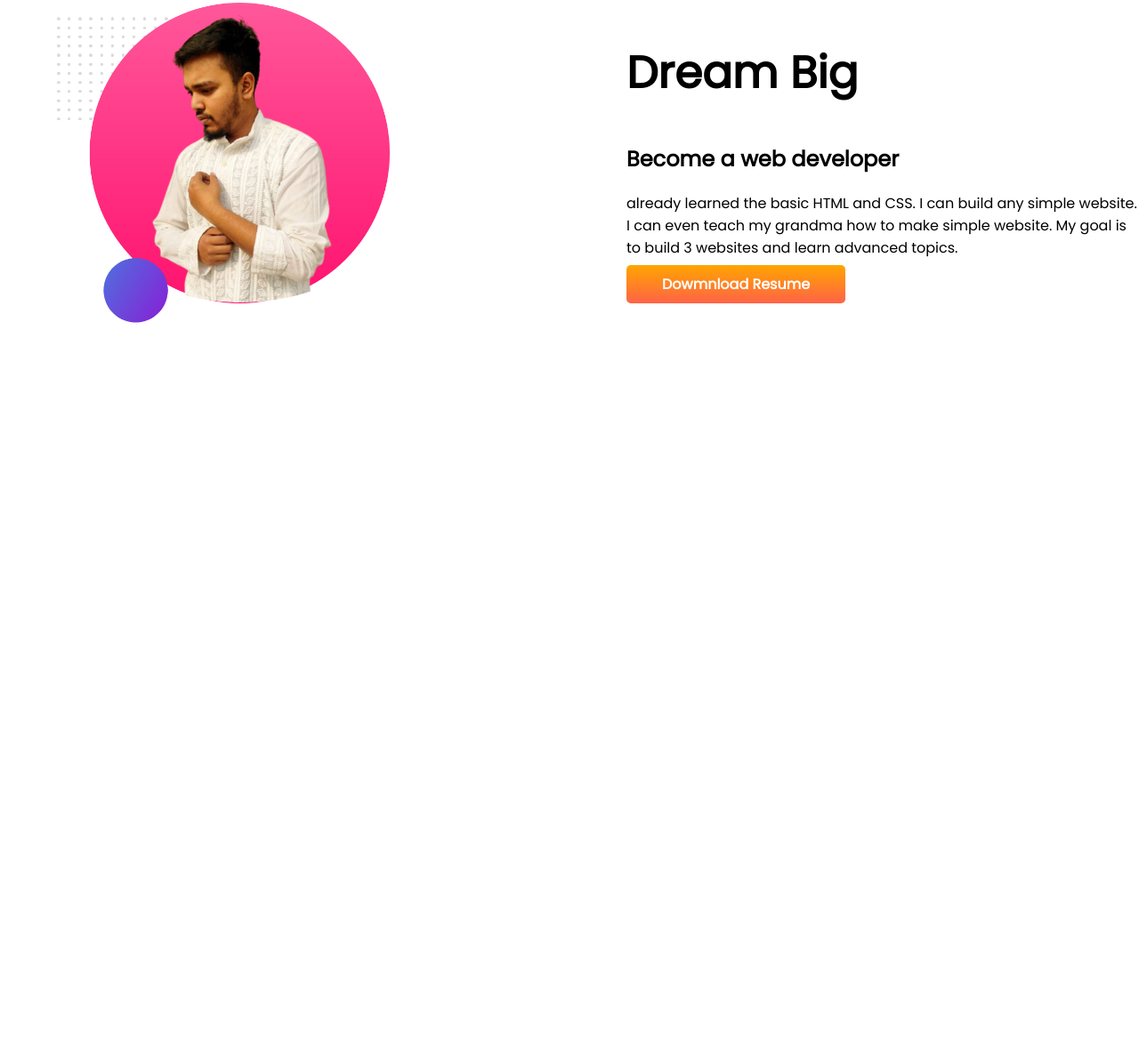
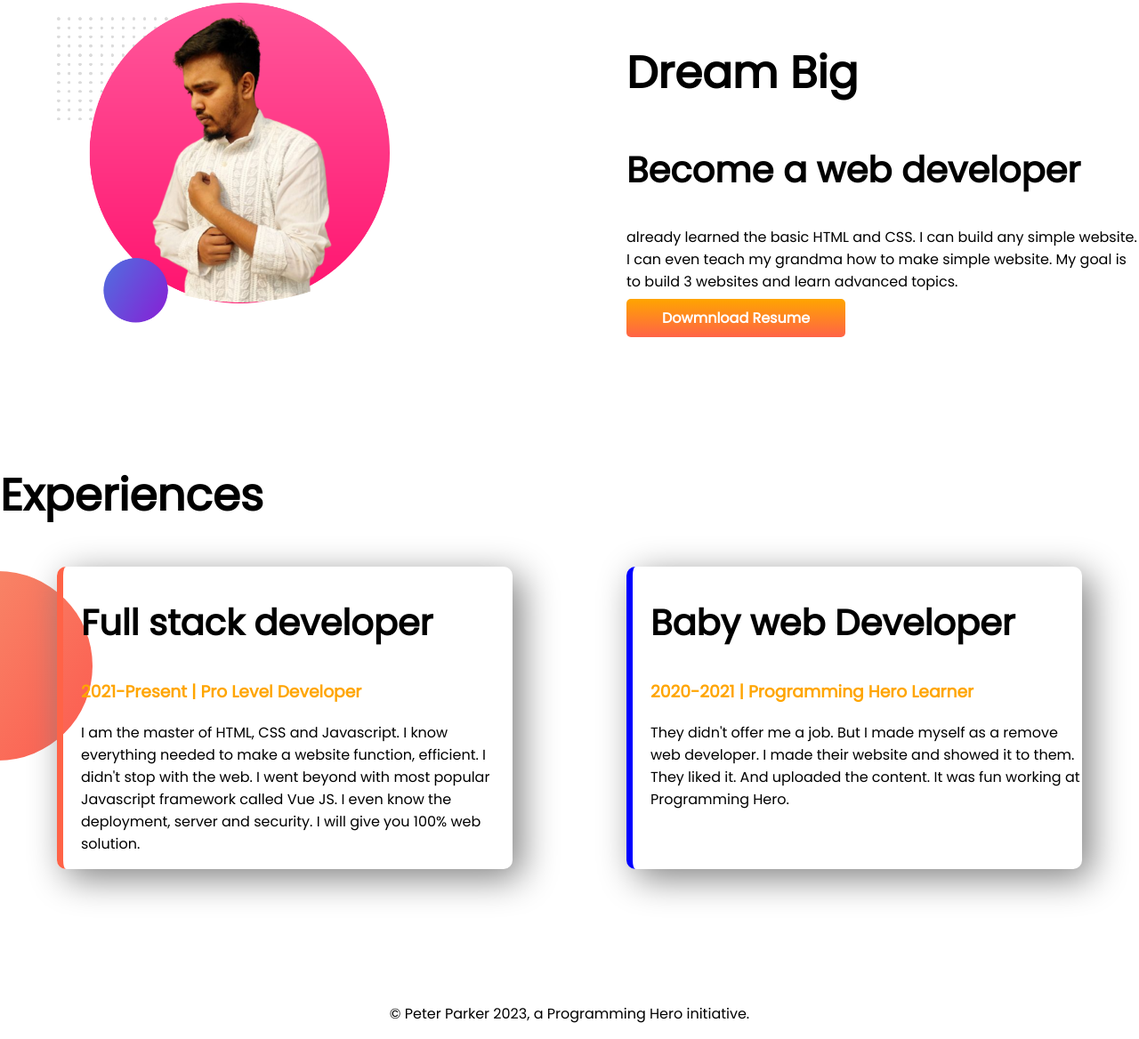
Before and after one commit to hashib1999/developer-portfolio, a plain HTML site: page index.html in a window 1280 px wide. Shown: the part 685-1853 px from the top of the page at 89% size. Before the commit the page ends 1205 px from the top, so only its background shows below. Drawn offline with Linux system fonts and the light colour scheme.

Commit message:
style border footer

```diff
--- a/index.html
+++ b/index.html
@@ -14,7 +14,7 @@
 </head>
 
 <body>
-    <section class="top-banner">
+    <section class="top-banner flexible-container ">
         <div class="half-width">
             <h1>welcome to </h1>
             <h1><span class="orange-color">Hashibur Rahman</span> world!</h1>
@@ -33,12 +33,12 @@
 
 
     </section>
-    <section class="dream-big">
+    <section class="dream-big flexible-container">
         <div class="half-width">
-        <img src="images/my-bg2.png" alt="">
+            <img src="images/my-bg2.png" alt="">
         </div>
 
-        <div class="half-width" >
+        <div class="half-width">
             <h1>Dream Big</h1>
             <h2>Become a web developer</h2>
             <p>already learned the basic HTML and CSS. I can build any simple website. I can even teach my grandma how
@@ -47,5 +47,28 @@
             <a class="link-button" target="_blank" href="">Dowmnload Resume </a>
         </div>
     </section>
+    <section class="experience-area">
+        <h1>Experiences</h1>
+        <div  class="flexible-container" >
+            <div id="Full-stack-developer" class="experience-item" >
+            <h2>Full stack developer</h2>
+            <h3 class="orange-color">2021-Present | Pro Level Developer</h3>
+            <p>I am the master of HTML, CSS and Javascript. I know everything needed to make a website function,
+                efficient. I didn't stop with the web. I went beyond with most popular Javascript framework called Vue
+                JS. I even know the deployment, server and security. I will give you 100% web solution.</p>
+        </div>
+        <div id="Baby-web-Developer" class="experience-item"  >
+            <h2>Baby web Developer</h2>
+            <h3 class="orange-color">2020-2021 | Programming Hero Learner</h3>
+            <p>They didn't offer me a job. But I made myself as a remove web developer. I made their website and showed
+                it to them. They liked it. And uploaded the content. It was fun working at Programming Hero.</p>
+        </div>
+        </div>
 
+
+    </section>
+    <footer>
+        <p>© Peter Parker 2023, a Programming Hero initiative.</p>
+    </footer>
+</body>
 </html>
--- a/style.css
+++ b/style.css
@@ -5,16 +5,20 @@ margin: 0px;
 h1{
     font-size: 50px;
 }
+h2{
+    font-size: 40px;
+}
 .orange-color{
     color: orange;
 }
-section{
+.flexible-container{
     display: flex;
     margin-bottom: 150px;
 }
 .half-width{
     width: 50%;
     padding-left: 5%;
+
 }
 .half-width img{
 width: 65%;
@@ -27,3 +31,25 @@ width: 65%;
     color: white;
     font-weight: 700;
 }
+.experience-area{
+    background-image: url(images/exp-bg.png);
+    background-repeat: no-repeat;
+    background-position: left;
+}
+.experience-item{
+    width: 40%;
+    margin-left: 5%;
+    margin-right: 5%;
+    padding-left: 20px;
+    border-radius: 10px;
+    box-shadow: 10px 10px 40px gray;
+}
+#Full-stack-developer{
+    border-left: 7px  solid tomato;
+}
+#Baby-web-Developer{
+    border-left: 7px solid blue;
+}
+footer p{
+    text-align: center;
+}
```
